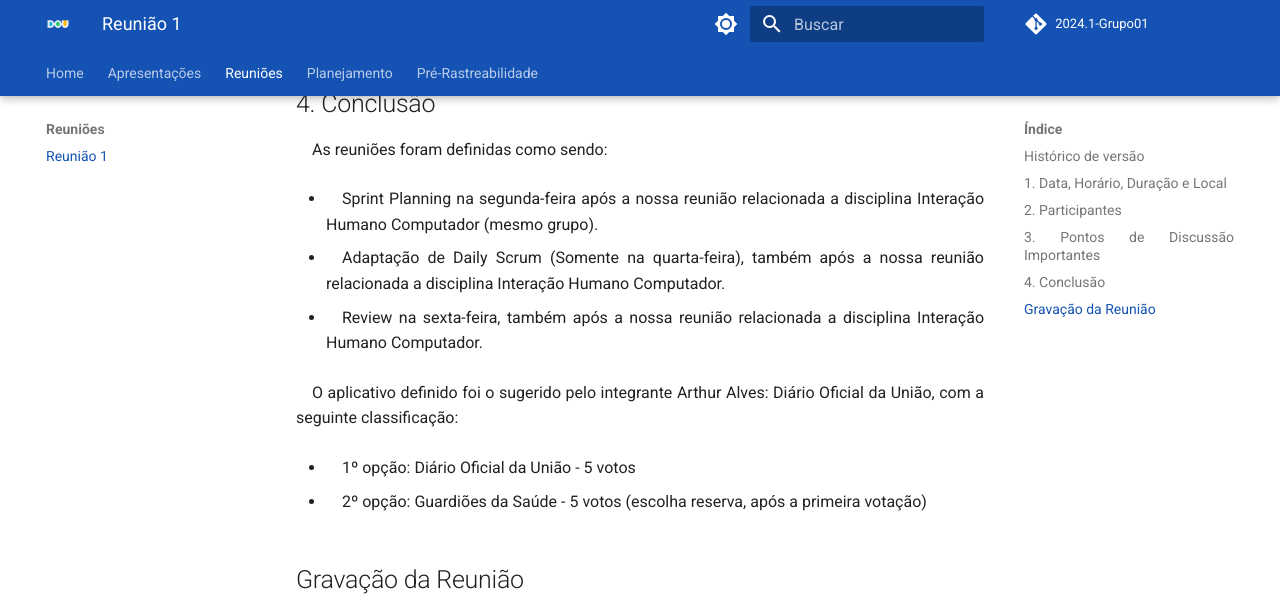
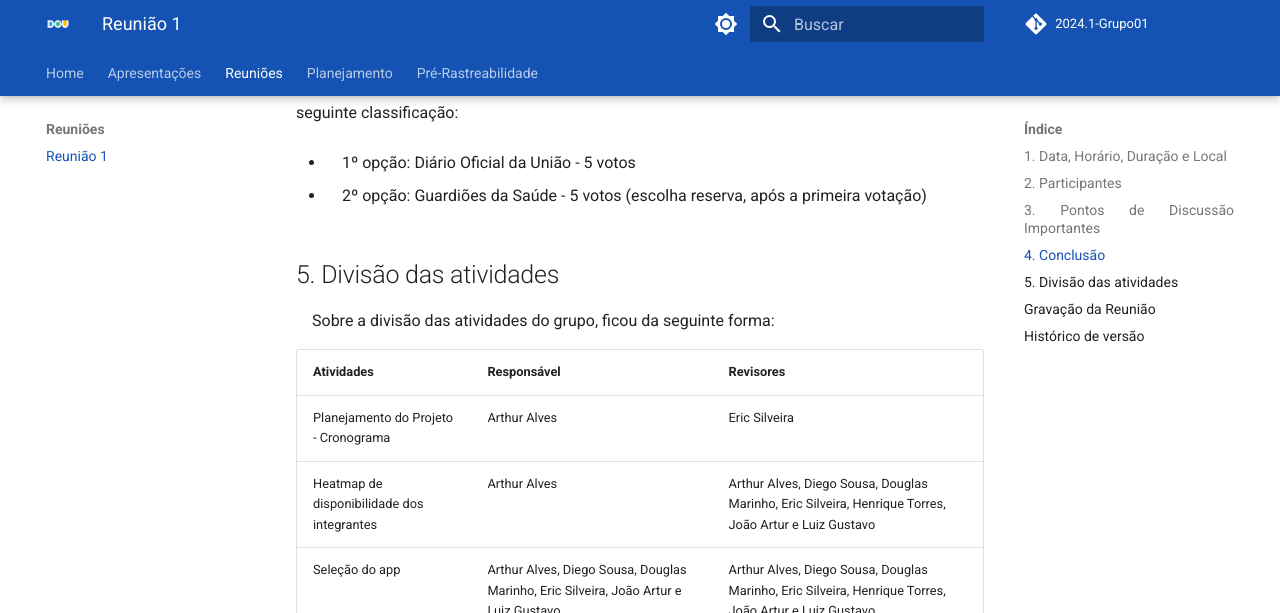
Before and after one commit to Requisitos-de-Software/2024.1-DiarioOficialdaUniao, an MkDocs documentation site: the page built from docs/reuniao/reuniao1.md, in a window 1280 px wide and 1400 px high, scrolled down 1569 px. Shown: the top 613 px of the window. Built offline with MkDocs 1.6.1 and Material for MkDocs 9.7.7, drawn with Linux system fonts in a browser that asks for light colours; comment, search, counter and statistics services are not loaded; the version menu is left out; some of the changed text lies outside the part shown; grey boxes are pictures that could not be loaded.

Commit message:
Atualizando histórico de versão e tabela de atividades

```diff
--- a/docs/reuniao/reuniao1.md
+++ b/docs/reuniao/reuniao1.md
@@ -54,5 +47,26 @@
 
 - 2º opção: Guardiões da Saúde - 5 votos (escolha reserva, após a primeira votação)
 
+## 5. Divisão das atividades
+
+Sobre a divisão das atividades do grupo, ficou da seguinte forma:
+
+|Atividades|Responsável|Revisores|
+|----------|-----------|---------|
+| Planejamento do Projeto - Cronograma | Arthur Alves | Eric Silveira |
+|Heatmap de disponibilidade dos integrantes|Arthur Alves|Arthur Alves, Diego Sousa, Douglas Marinho, Eric Silveira, Henrique Torres, João Artur e Luiz Gustavo|
+|Seleção do app|Arthur Alves, Diego Sousa, Douglas Marinho, Eric Silveira, João Artur e Luiz Gustavo|Arthur Alves, Diego Sousa, Douglas Marinho, Eric Silveira, Henrique Torres, João Artur e Luiz Gustavo|
+|Ferramentas do projeto|Douglas Marinho e Henrique Torres|Arthur Alves, Diego Sousa, Douglas Marinho, Eric Silveira, Henrique Torres, João Artur e Luiz Gustavo|
+|Rich Picture|Arthur Alves, Luiz Gustavo e João Artur|Arthur Alves e Eric Silveira|
+|Documentação da Equipe|Diego Sousa|Arthur Alves, Diego Sousa, Douglas Marinho, Eric Silveira, Henrique Torres, João Artur e Luiz Gustavo|
+
 ## Gravação da Reunião
 <iframe src="https://drive.google.com/file/d/1n1ZUV48gBMTg477Bg8AcIo8bJT6igpEZ/preview" width="640" height="480" allow="autoplay"></iframe>
+
+## Histórico de versão
+
+|Data|Data Prevista de Revisão|Versão|Descrição|Autor|Revisor|
+| ------- | ------ | ------- | -------- | -------- | -------- |
+| 29/03/2024 | 29/03/2024| `1.0` |Criação da Ata da Reunião | [Eric Silveira](https://github.com/ericbky) e [Luiz Gustavo](https://github.com/LuizGust4vo) |    --- |
+| 30/03/2024 | 30/03/2024| `1.1` |Vídeo da Reunião| [Arthur Alves](https://github.com/arthrok) | --- |
+|02/04/2024| Sem revisão |`1.2`|Adicionando Divisão de tarefas do grupo| [Eric Silveira](https://github.com/ericbky)| --- |
```
Also changed, not shown: other parts of docs/reuniao/reuniao1.md (+0 -7 lines).
